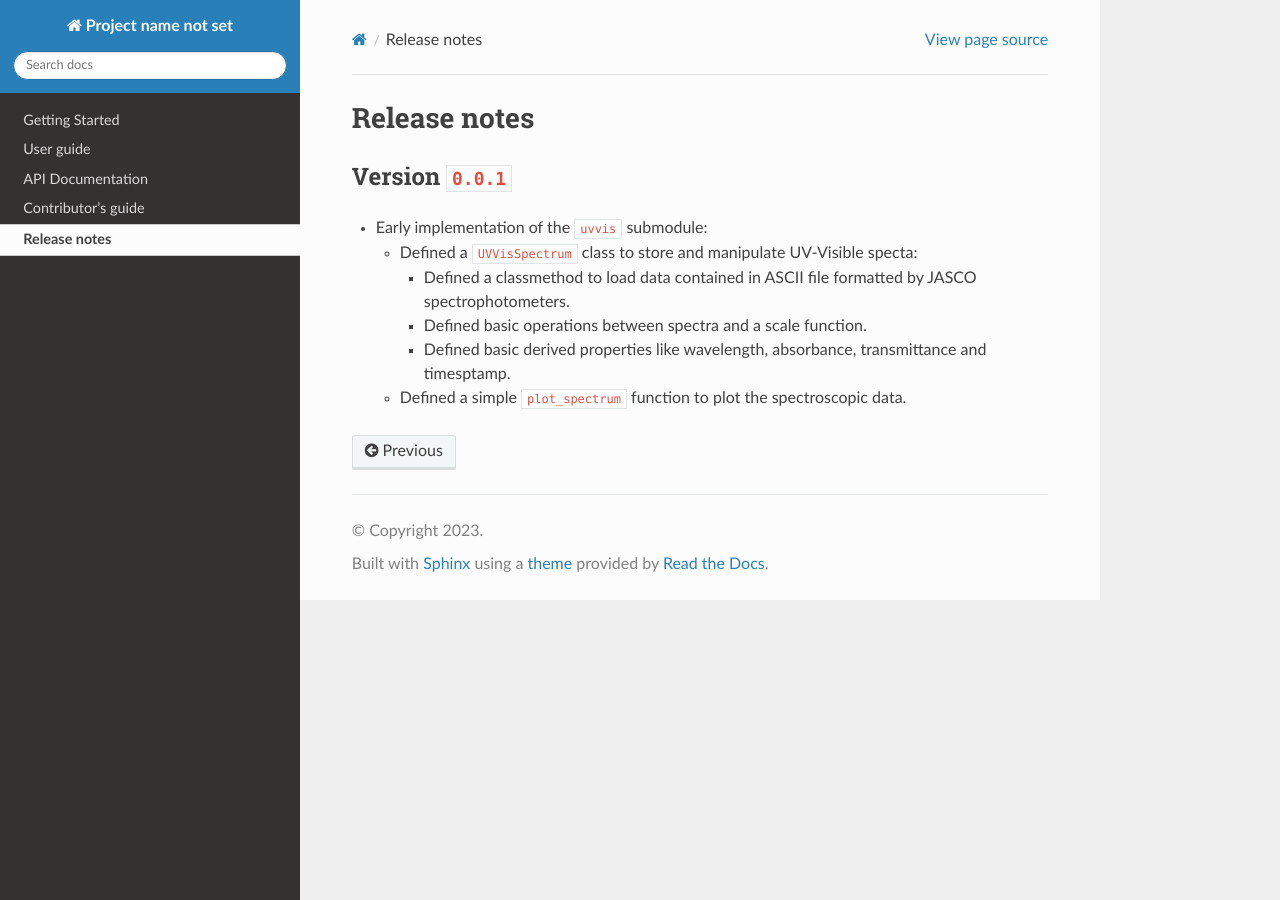
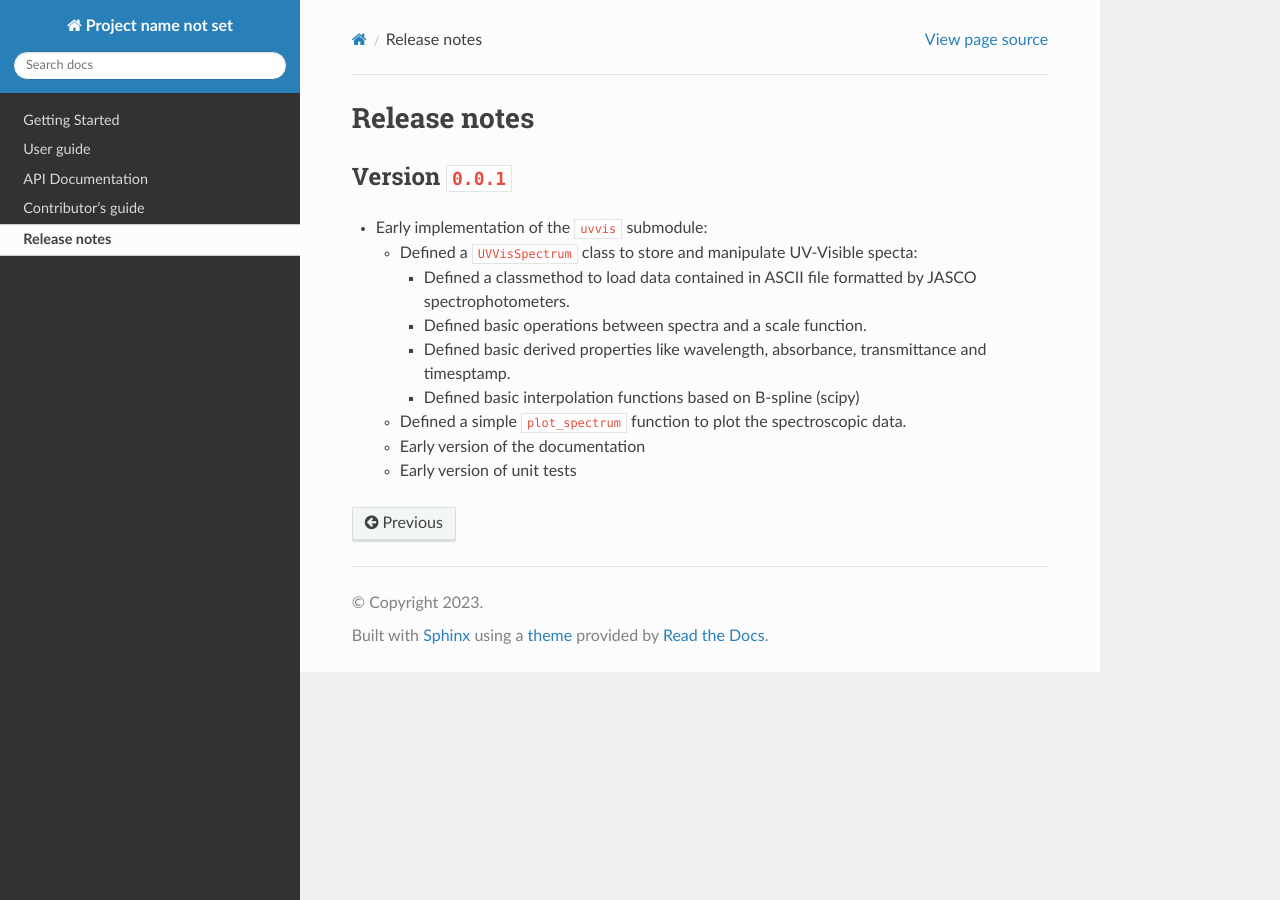
Before and after one commit to GES-ppravatto/SpectroscopyToolbox, a Jupyter Book: the page built from docs/release-notes.md, in a window 1280 px wide. Built offline with Jupyter Book 1.0.4 settings and Sphinx 7.4.7 and the Read the Docs theme 2.0.0, drawn with Linux system fonts in a browser that asks for light colours.

Commit message:
Minor adjustments

```diff
--- a/docs/release-notes.md
+++ b/docs/release-notes.md
@@ -8,4 +8,7 @@
     * Defined a classmethod to load data contained in ASCII file formatted by JASCO spectrophotometers.
     * Defined basic operations between spectra and a scale function.
     * Defined basic derived properties like wavelength, absorbance, transmittance and timesptamp.
+    * Defined basic interpolation functions based on B-spline (scipy)
   * Defined a simple `plot_spectrum` function to plot the spectroscopic data.
+  * Early version of the documentation
+  * Early version of unit tests
```
Also changed, not shown: README.md (+3 -0 lines).
